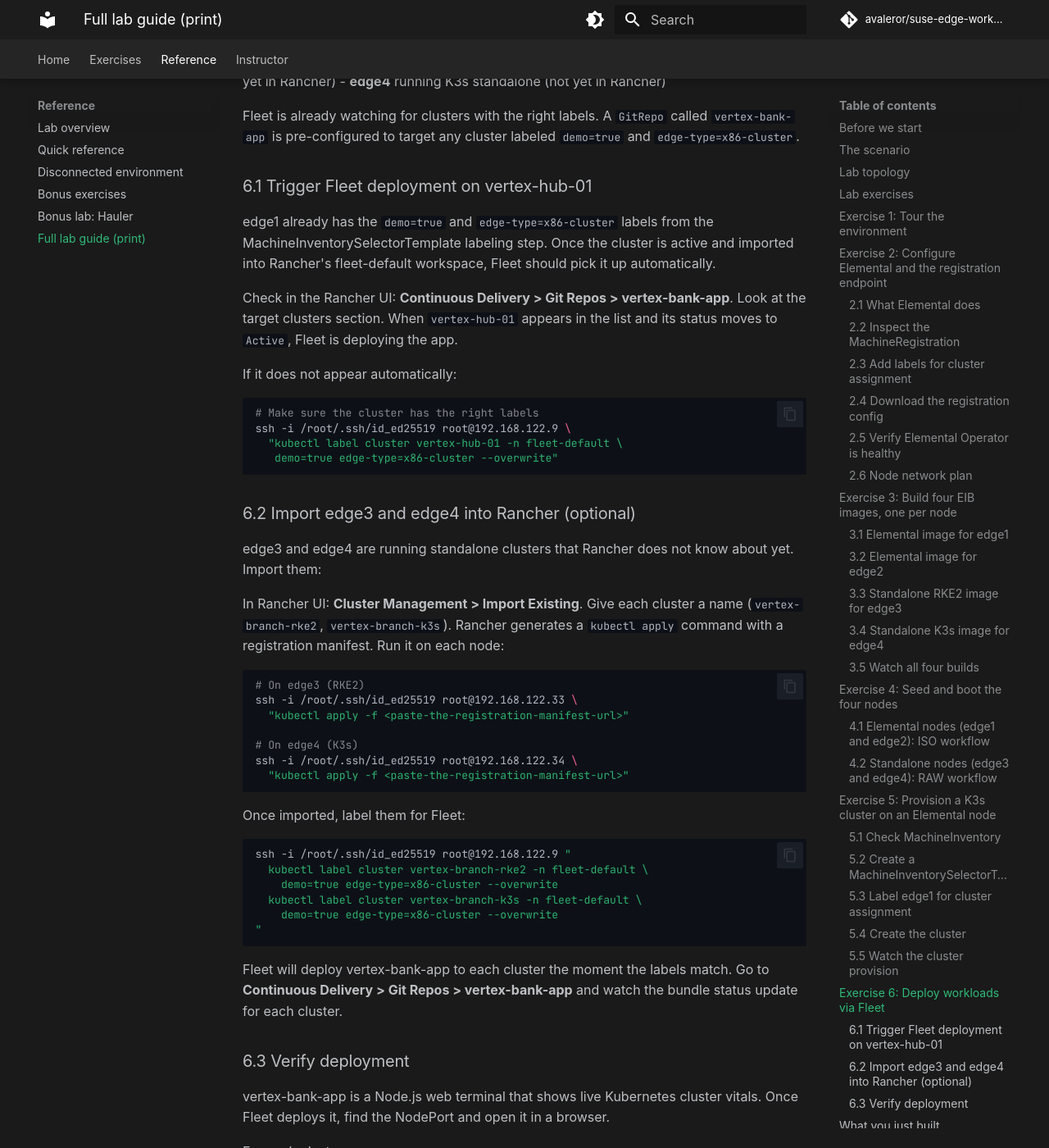
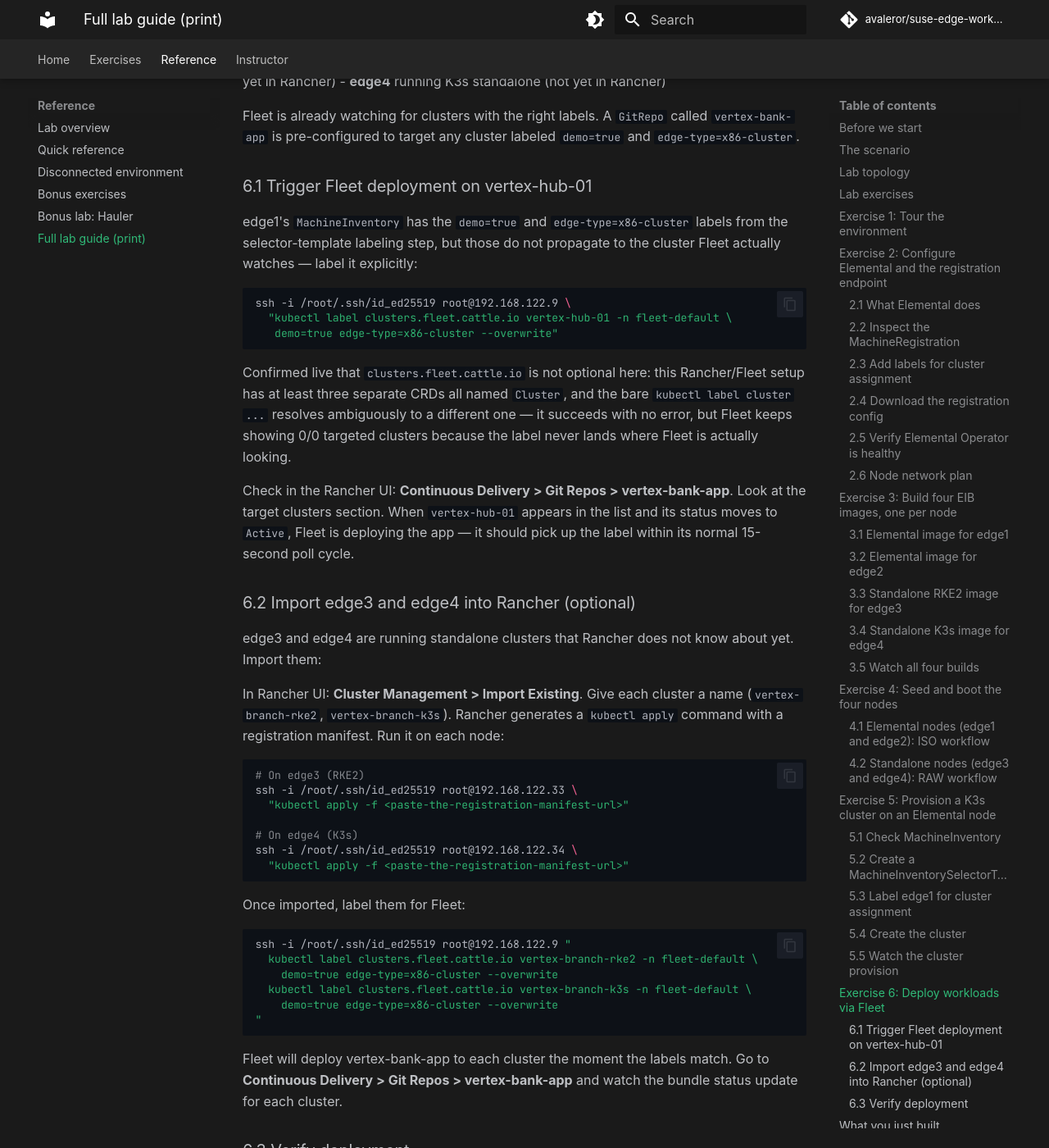
Before and after one commit to avaleror/suse-edge-workshop, an MkDocs documentation site: the page built from docs/lab-guide.md, in a window 1280 px wide and 1400 px high, scrolled down 20013 px. Shown: the whole window at 82% size. Built offline with MkDocs 1.6.1 and Material for MkDocs 9.7.7, drawn with Linux system fonts in a browser that asks for light colours; some web fonts are replaced; comment, search, counter and statistics services are not loaded.

Commit message:
fix: disambiguate kubectl label cluster commands in Exercise 6
This Rancher/Fleet setup has at least three separate CRDs all named
Cluster (provisioning.cattle.io, cluster.x-k8s.io, fleet.cattle.io).
kubectl label cluster ... resolves ambiguously and silently labels the
wrong one — confirmed live: the command succeeds with no error, but
Fleet keeps showing 0/0 targeted clusters because the label never
lands where Fleet is actually looking. Fixed every occurrence to use
the fully-qualified clusters.fleet.cattle.io, and corrected the
surrounding text in 6.1, which incorrectly implied the label
propagates automatically from the MachineInventory labeling done in
Exercise 5 (confirmed live that it does not).

Co-Authored-By: Claude Sonnet 5 <noreply@anthropic.com>
Claude-Session: https://claude.ai/code/session_01Mr1xUVC1dk5Fo5VUjPTnAh

````diff
--- a/docs/lab-guide.md
+++ b/docs/lab-guide.md
@@ -886,18 +886,17 @@ Fleet is already watching for clusters with the right labels. A `GitRepo` called
 
 ### 6.1 Trigger Fleet deployment on vertex-hub-01
 
-edge1 already has the `demo=true` and `edge-type=x86-cluster` labels from the MachineInventorySelectorTemplate labeling step. Once the cluster is active and imported into Rancher's fleet-default workspace, Fleet should pick it up automatically.
-
-Check in the Rancher UI: **Continuous Delivery > Git Repos > vertex-bank-app**. Look at the target clusters section. When `vertex-hub-01` appears in the list and its status moves to `Active`, Fleet is deploying the app.
-
-If it does not appear automatically:
+edge1's `MachineInventory` has the `demo=true` and `edge-type=x86-cluster` labels from the selector-template labeling step, but those do not propagate to the cluster Fleet actually watches — label it explicitly:
 
 ```bash
-# Make sure the cluster has the right labels
 ssh -i /root/.ssh/id_ed25519 root@192.168.122.9 \
-  "kubectl label cluster vertex-hub-01 -n fleet-default \
+  "kubectl label clusters.fleet.cattle.io vertex-hub-01 -n fleet-default \
    demo=true edge-type=x86-cluster --overwrite"
 ```
+
+Confirmed live that `clusters.fleet.cattle.io` is not optional here: this Rancher/Fleet setup has at least three separate CRDs all named `Cluster`, and the bare `kubectl label cluster ...` resolves ambiguously to a different one — it succeeds with no error, but Fleet keeps showing 0/0 targeted clusters because the label never lands where Fleet is actually looking.
+
+Check in the Rancher UI: **Continuous Delivery > Git Repos > vertex-bank-app**. Look at the target clusters section. When `vertex-hub-01` appears in the list and its status moves to `Active`, Fleet is deploying the app — it should pick up the label within its normal 15-second poll cycle.
 
 ### 6.2 Import edge3 and edge4 into Rancher (optional)
 
@@ -919,9 +918,9 @@ Once imported, label them for Fleet:
 
 ```bash
 ssh -i /root/.ssh/id_ed25519 root@192.168.122.9 "
-  kubectl label cluster vertex-branch-rke2 -n fleet-default \
+  kubectl label clusters.fleet.cattle.io vertex-branch-rke2 -n fleet-default \
     demo=true edge-type=x86-cluster --overwrite
-  kubectl label cluster vertex-branch-k3s -n fleet-default \
+  kubectl label clusters.fleet.cattle.io vertex-branch-k3s -n fleet-default \
     demo=true edge-type=x86-cluster --overwrite
 "
 ```
````
Also changed, not shown: docs/exercises/06-fleet-deploy.md (+8 -8 lines).
